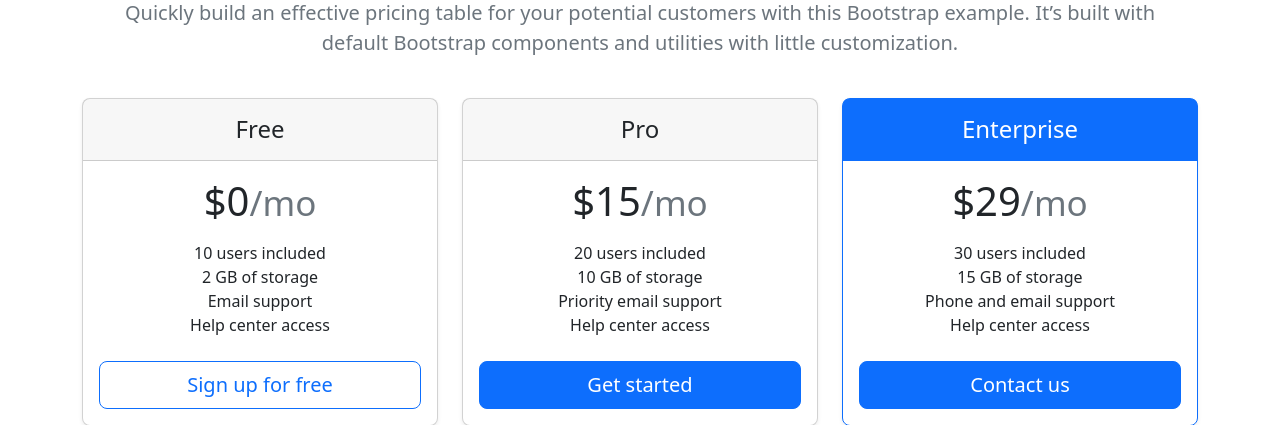
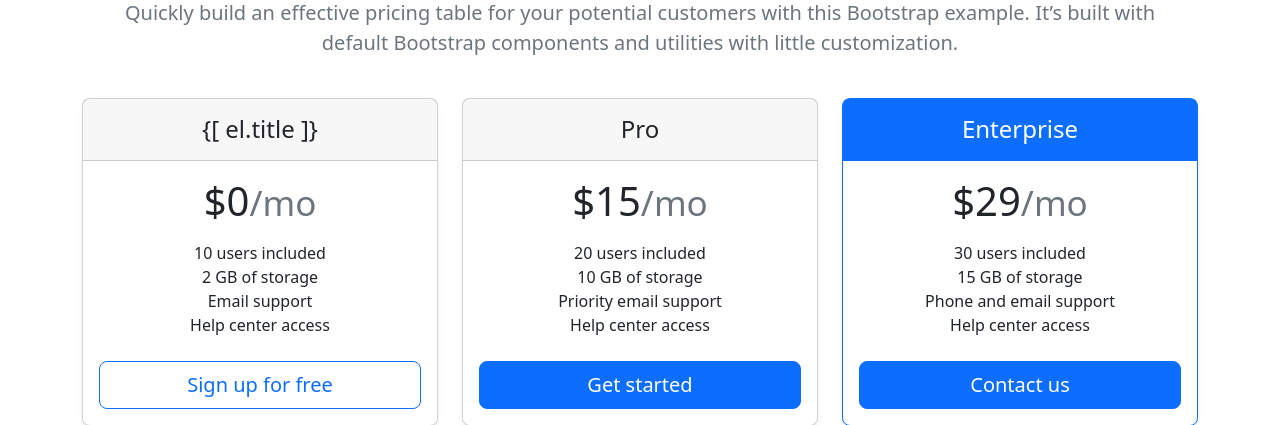
Before and after one commit to anastyadru/Flask_2, a Django app: template templates/index.html in a window 1280 px wide. Shown: the part 190-615 px from the top of the page. Run offline with Django 4.2, Linux system fonts and the light colour scheme; the template is opened without the code that fills it: most values are stand-ins (such as "Sample title", 1, 10 or a date in 2020).

Commit message:
First commit

```diff
--- a/templates/index.html
+++ b/templates/index.html
@@ -18,7 +18,7 @@
           <div class="col">
             <div class="card mb-4 rounded-3 shadow-sm">
               <div class="card-header py-3">
-                <h4 class="my-0 fw-normal">Free</h4>
+                <h4 class="my-0 fw-normal">{[ el.title ]}</h4>
               </div>
               <div class="card-body">
                 <h1 class="card-title pricing-card-title">$0<small class="text-muted fw-light">/mo</small></h1>
```
